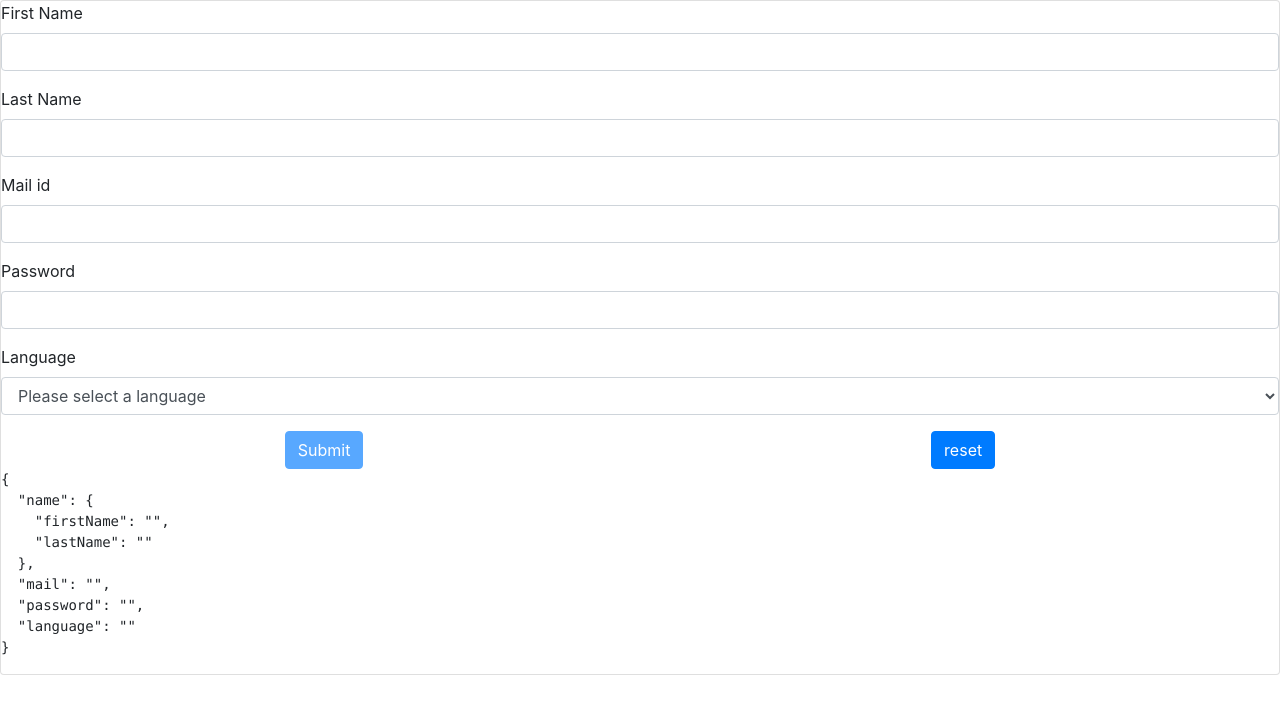
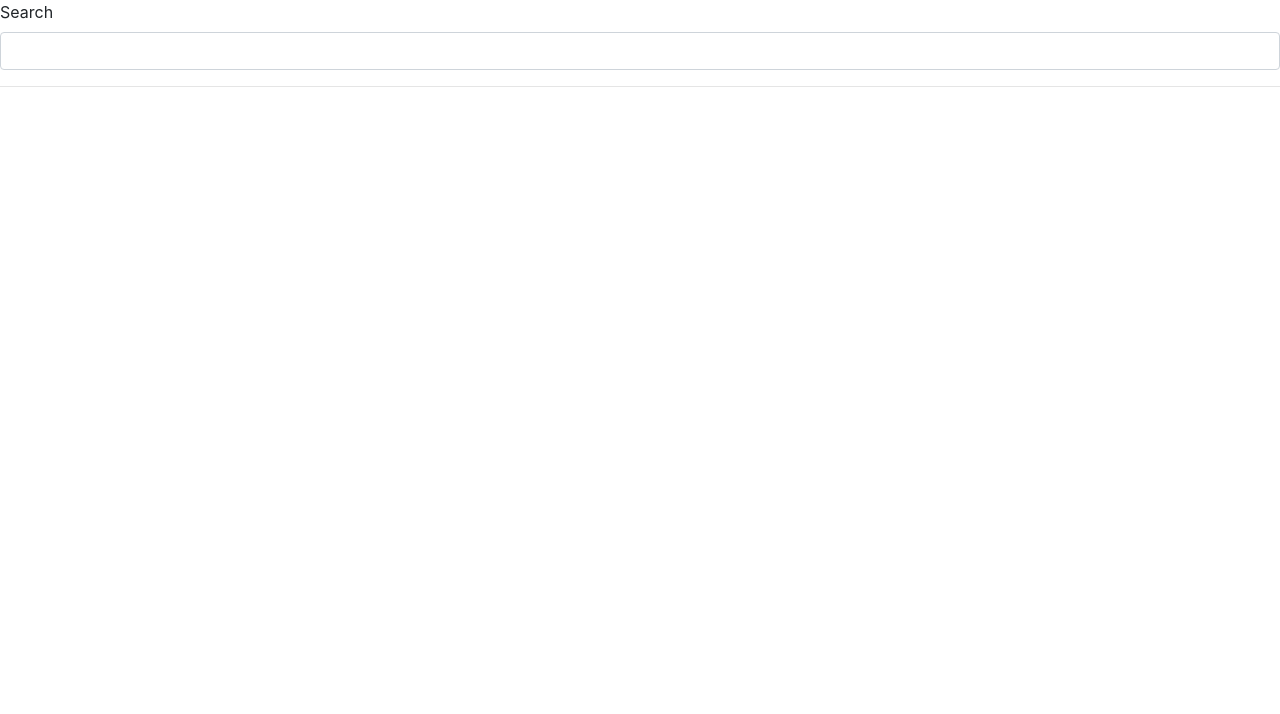
Before and after one commit to Jaiganesh-prakasam/angular-practice, an Angular app: page / in a window 1280 px wide. Shown: the top 714 px of the page. Built offline with nearby package versions, Linux system fonts and the light colour scheme.

Commit message:
Reactive Model Forms
scribed to the valueChanges of the formControl
Search delayed using debouncetime RxJS operator
Search for same term twice reduced with distinctUntillChanged RxJS
operator

```diff
--- a/src/app/app.component.html
+++ b/src/app/app.component.html
@@ -8,5 +8,6 @@
   <!-- <async-pipe-example></async-pipe-example> -->
   <!-- <pipe-observable></pipe-observable> -->
   <!-- <custom-pipe></custom-pipe> -->
-  <model-driven-forms></model-driven-forms>
+  <!-- <model-driven-forms></model-driven-forms> -->
+  <reactive-forms></reactive-forms>
 </router-outlet>
--- a/src/app/form-examples/form-examples.module.ts
+++ b/src/app/form-examples/form-examples.module.ts
@@ -2,9 +2,10 @@ import { NgModule } from "@angular/core";
 import { CommonModule } from "@angular/common";
 import { ModelDrivenFormsComponent } from "./model-driven-forms/model-driven-forms.component";
 import { ReactiveFormsModule } from "@angular/forms";
+import { ReactiveFormsComponent } from "./reactive-forms/reactive-forms.component";
 @NgModule({
-  declarations: [ModelDrivenFormsComponent],
+  declarations: [ModelDrivenFormsComponent, ReactiveFormsComponent],
   imports: [CommonModule, ReactiveFormsModule],
-  exports: [ModelDrivenFormsComponent]
+  exports: [ModelDrivenFormsComponent, ReactiveFormsComponent]
 })
 export class FormExamplesModule {}
--- /dev/null
+++ b/src/app/form-examples/reactive-forms/reactive-forms.component.html
@@ -0,0 +1,10 @@
+<div>
+  <label>Search</label>
+  <input class="form-control" type="search" [formControl]="searchField" />
+</div>
+<hr />
+<ul>
+  <li *ngFor="let search of searches">
+    {{ search }}
+  </li>
+</ul>
--- /dev/null
+++ b/src/app/form-examples/reactive-forms/reactive-forms.component.ts
@@ -0,0 +1,24 @@
+import { Component, OnInit } from "@angular/core";
+import { FormControl } from "@angular/forms";
+import { debounceTime, distinctUntilChanged } from "rxjs/operators";
+@Component({
+  selector: "reactive-forms",
+  templateUrl: "./reactive-forms.component.html",
+  styleUrls: ["./reactive-forms.component.sass"]
+})
+export class ReactiveFormsComponent implements OnInit {
+  searchField: FormControl;
+  searches: string[];
+  constructor() {
+    this.searchField = new FormControl("");
+    this.searches = [];
+    this.searchField.valueChanges
+      .pipe(debounceTime(400))
+      .pipe(distinctUntilChanged())
+      .subscribe(term => {
+        this.searches.push(term);
+      });
+  }
+
+  ngOnInit(): void {}
+}
```
Also changed, not shown: src/app/form-examples/reactive-forms/reactive-forms.component.sass (added), 1 other file (tests, documents, lock files or other folders).
